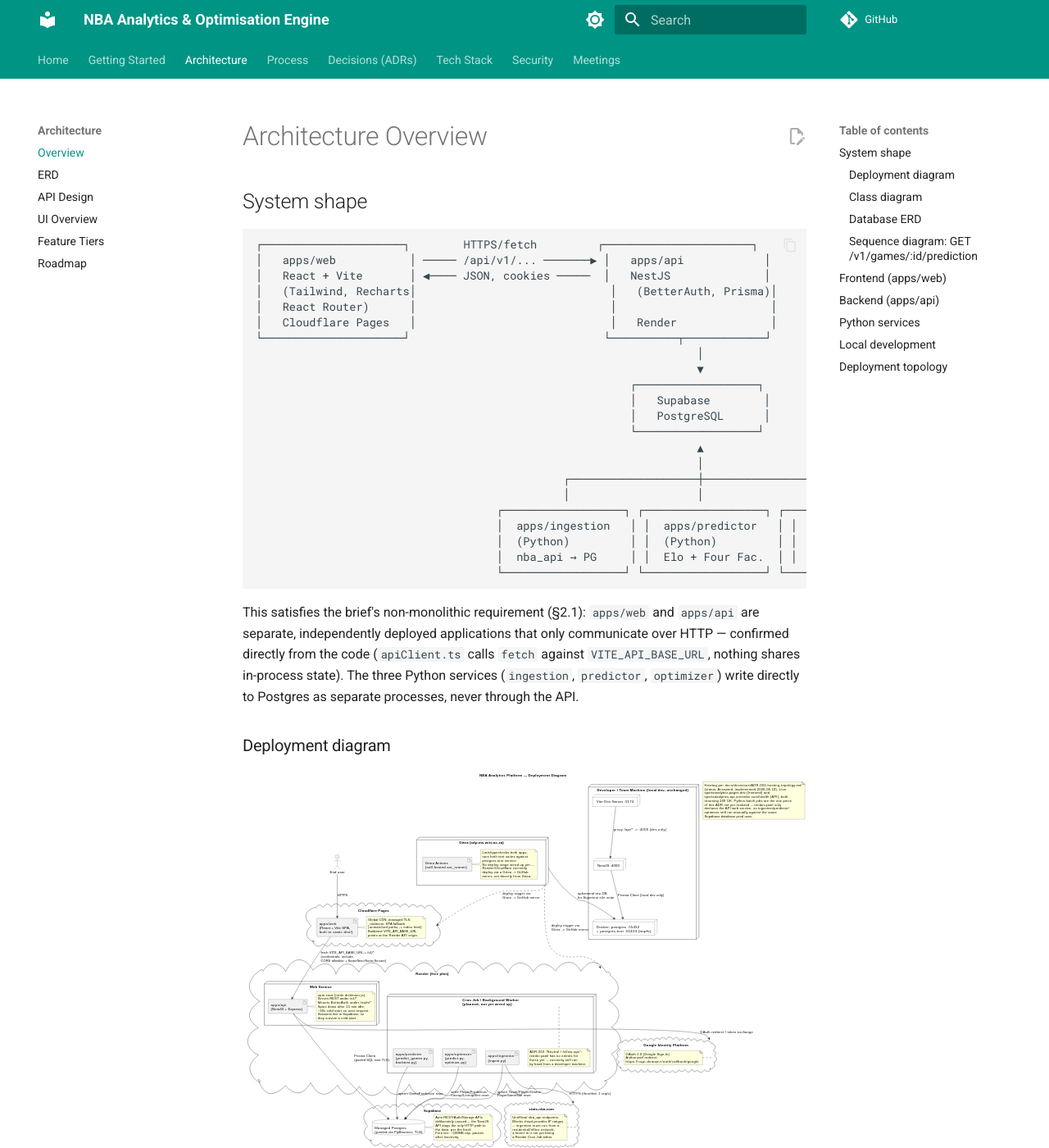
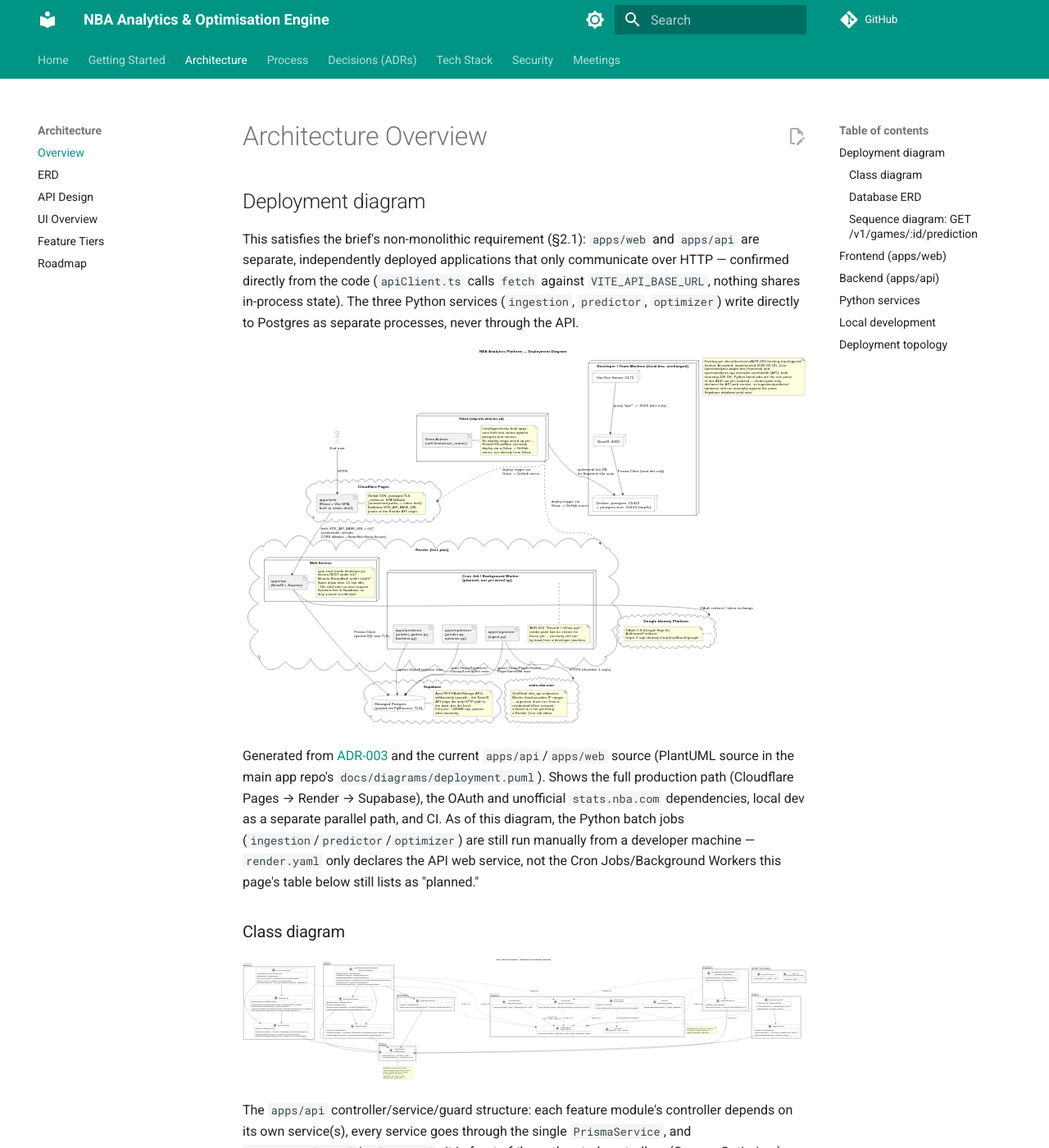
Before and after one commit to Sports-Analytics-Innovation-Platform/Innovation-Documentation-Website, an MkDocs documentation site: the page built from docs/design/architecture.md, in a window 1280 px wide and 1400 px high. Shown: the whole window at 82% size. Built offline with MkDocs 1.6.1 and Material for MkDocs 9.7.7, drawn with Linux system fonts in a browser that asks for light colours; comment, search, counter and statistics services are not loaded.

Commit message:
docs: remove redundant ASCII system-shape diagram
The deployment diagram (PlantUML, rendered as SVG) below it already
covers the same information in more detail, so the hand-drawn ASCII
box diagram was redundant. Keeps the explanatory non-monolithic-
architecture paragraph, just above the real diagram it now introduces.

Co-Authored-By: Claude Sonnet 5 <noreply@anthropic.com>

````diff
--- a/docs/design/architecture.md
+++ b/docs/design/architecture.md
@@ -1,35 +1,8 @@
 # Architecture Overview
 
-## System shape
-
-```
-┌─────────────────────┐        HTTPS/fetch         ┌──────────────────────┐
-│   apps/web           │ ───── /api/v1/... ───────▶ │   apps/api            │
-│   React + Vite       │ ◀──── JSON, cookies ─────  │   NestJS              │
-│   (Tailwind, Recharts│                             │   (BetterAuth, Prisma)│
-│   React Router)      │                             │                       │
-│   Cloudflare Pages   │                             │   Render              │
-└─────────────────────┘                             └──────────┬────────────┘
-                                                                  │
-                                                                  ▼
-                                                        ┌──────────────────┐
-                                                        │   Supabase        │
-                                                        │   PostgreSQL      │
-                                                        └──────────────────┘
-                                                                  ▲
-                                                                  │
-                                              ┌───────────────────┼───────────────────┐
-                                              │                   │                   │
-                                    ┌──────────────────┐ ┌──────────────────┐ ┌──────────────────┐
-                                    │  apps/ingestion   │ │  apps/predictor   │ │  apps/optimizer   │
-                                    │  (Python)         │ │  (Python)         │ │  (Python)         │
-                                    │  nba_api → PG     │ │  Elo + Four Fac.  │ │  MILP lineup      │
-                                    └──────────────────┘ └──────────────────┘ └──────────────────┘
-```
+## Deployment diagram
 
 This satisfies the brief's non-monolithic requirement (§2.1): `apps/web` and `apps/api` are separate, independently deployed applications that only communicate over HTTP — confirmed directly from the code (`apiClient.ts` calls `fetch` against `VITE_API_BASE_URL`, nothing shares in-process state). The three Python services (`ingestion`, `predictor`, `optimizer`) write directly to Postgres as separate processes, never through the API.
-
-### Deployment diagram
 
 ![Deployment diagram](diagrams/deployment.svg)
 
````
